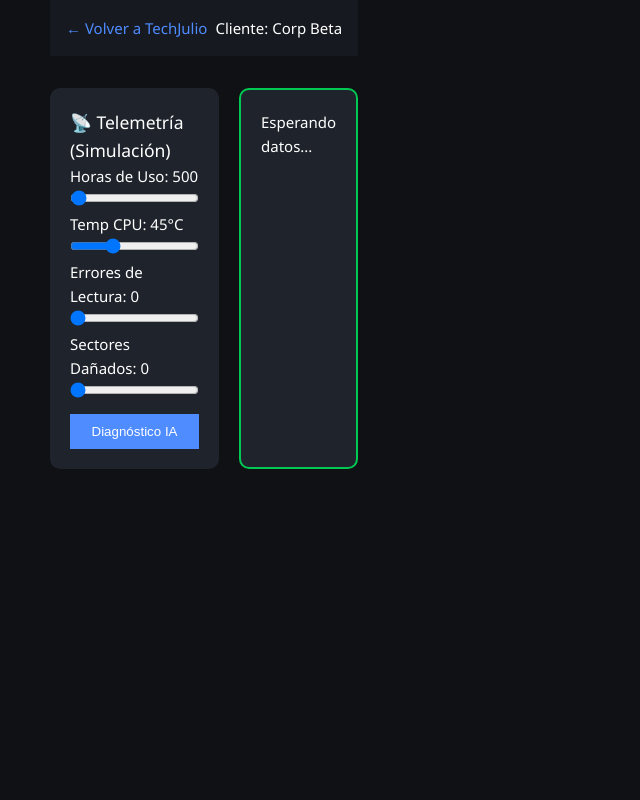
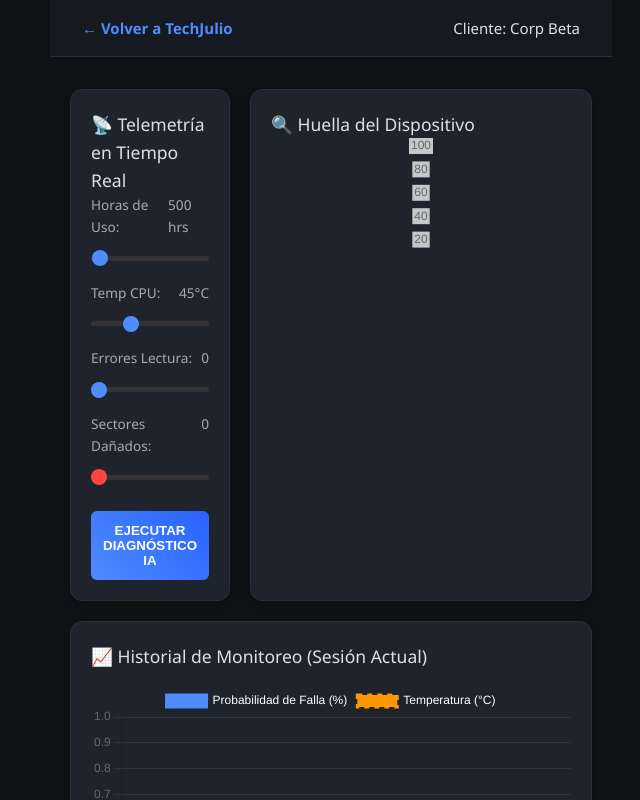
Before and after one commit to Jumicode/proyecto-simulacion-web, a Vue app: page / in a window 1280 px wide. Both pictures are taken after a click on the button "Acceso Clientes". Shown: the top 800 px of the page, without its empty margins (14-654 px from the left). Built offline with nearby package versions, Linux system fonts and the light colour scheme.

Commit message:
feat: graficos interactivos agregados

```diff
--- a/src/components/DashboardView.vue
+++ b/src/components/DashboardView.vue
@@ -8,83 +8,286 @@
     </header>
 
     <div class="dashboard-container">
+
       <div class="grid-control">
+
         <div class="card control-panel">
-          <h3>📡 Telemetría (Simulación)</h3>
+          <h3>📡 Telemetría en Tiempo Real</h3>
 
-          <label>Horas de Uso: {{ sensores.horas_uso }}</label>
-          <input type="range" v-model.number="sensores.horas_uso" min="0" max="50000" class="slider">
+          <div class="input-group">
+            <label>Horas de Uso: <strong>{{ sensores.horas_uso }} hrs</strong></label>
+            <input type="range" v-model.number="sensores.horas_uso" min="0" max="50000" class="slider">
+          </div>
 
-          <label>Temp CPU: {{ sensores.temperatura }}°C</label>
-          <input type="range" v-model.number="sensores.temperatura" min="20" max="100" class="slider">
+          <div class="input-group">
+            <label>Temp CPU: <strong>{{ sensores.temperatura }}°C</strong></label>
+            <input type="range" v-model.number="sensores.temperatura" min="20" max="100" class="slider">
+          </div>
 
-          <label>Errores de Lectura: {{ sensores.errores_lectura }}</label>
-          <input type="range" v-model.number="sensores.errores_lectura" min="0" max="100" class="slider">
+          <div class="input-group">
+            <label>Errores Lectura: <strong>{{ sensores.errores_lectura }}</strong></label>
+            <input type="range" v-model.number="sensores.errores_lectura" min="0" max="100" class="slider">
+          </div>
 
-              <label>Sectores Dañados: {{ sensores.sectores_dañados }}</label>
-            <input type="range" v-model.number="sensores.sectores_dañados" min="0" max="100" class="slider">
+          <div class="input-group">
+            <label>Sectores Dañados: <strong>{{ sensores.sectores_dañados }}</strong></label>
+            <input type="range" v-model.number="sensores.sectores_dañados" min="0" max="50" class="slider critical-slider">
+          </div>
 
           <button @click="analizarEstado" class="btn-analyze" :disabled="loading">
-            {{ loading ? 'Procesando...' : 'Diagnóstico IA' }}
+            {{ loading ? 'Procesando Tensor...' : 'EJECUTAR DIAGNÓSTICO IA' }}
           </button>
         </div>
 
-        <div class="card result-panel" :class="claseEstado">
-          <div v-if="resultado">
-            <h2>{{ (resultado.probabilidad_falla * 100).toFixed(1) }}%</h2>
-            <div class="status-badge">{{ resultado.estado }}</div>
-            <p>{{ resultado.accion }}</p>
+        <div class="card chart-panel">
+          <h3>🔍 Huella del Dispositivo</h3>
+          <div class="chart-container-radar">
+            <Radar v-if="radarData.labels" :data="radarData" :options="radarOptions" />
+            <p v-else class="waiting-text">Ejecuta un diagnóstico para ver la huella.</p>
           </div>
-          <div v-else>Esperando datos...</div>
         </div>
       </div>
+
+      <div class="history-section card">
+        <div class="history-header">
+          <h3>📈 Historial de Monitoreo (Sesión Actual)</h3>
+          <div v-if="resultado" :class="['badge-large', claseEstado]">
+            Riesgo Actual: {{ (resultado.probabilidad_falla * 100).toFixed(1) }}%
+          </div>
+        </div>
+
+        <div class="chart-container-line">
+          <Line :data="historyData" :options="lineOptions" />
+        </div>
+      </div>
+
     </div>
   </div>
 </template>
 
 <script setup>
 import { ref, computed } from 'vue';
+import {
+  Chart as ChartJS,
+  RadialLinearScale,
+  PointElement,
+  LineElement,
+  Filler,
+  Tooltip,
+  Legend,
+  CategoryScale,
+  LinearScale,
+  Title
+} from 'chart.js';
+import { Radar, Line } from 'vue-chartjs';
+
+ChartJS.register(
+  RadialLinearScale, PointElement, LineElement, Filler, Tooltip, Legend,
+  CategoryScale, LinearScale, Title
+);
+
 const emit = defineEmits(['navegar']);
 
-// --- LÓGICA DE NEGOCIO Y API ---
+// --- ESTADO ---
 const loading = ref(false);
 const resultado = ref(null);
-const sensores = ref({ horas_uso: 500, temperatura: 45, errores_lectura: 0, sectores_dañados: 0 });
+const checkCount = ref(0);
 
+// Inputs de sensores (Estos SÍ deben ser reactivos para los sliders)
+const sensores = ref({
+  horas_uso: 500,
+  temperatura: 45,
+  errores_lectura: 0,
+  sectores_dañados: 0
+});
+
+// --- SOLUCIÓN: ARRAYS NATIVOS (SIN REACTIVIDAD) ---
+// Al quitar 'ref', Vue deja de vigilar cada push dentro de estos arrays.
+// Esto elimina la recursión infinita.
+const rawLabels = [];
+const rawProb = [];
+const rawTemp = [];
+
+// --- CONFIGURACIÓN DEL GRÁFICO ---
+// Usamos un ref para el objeto de datos COMPLETO.
+// Chart.js solo reaccionará cuando reemplacemos este objeto entero.
+const historyData = ref({
+  labels: [],
+  datasets: [
+    {
+      label: 'Probabilidad de Falla (%)',
+      backgroundColor: '#4e8cff',
+      borderColor: '#4e8cff',
+      data: [],
+      tension: 0.4
+    },
+    {
+      label: 'Temperatura (°C)',
+      backgroundColor: '#ff9800',
+      borderColor: '#ff9800',
+      data: [],
+      borderDash: [5, 5]
+    }
+  ]
+});
+
+// Radar Data (Ref simple)
+const radarData = ref({ labels: [], datasets: [] });
+
+const lineOptions = {
+  responsive: true,
+  maintainAspectRatio: false,
+  animation: false, // Desactivar animación evita conflictos en actualizaciones rápidas
+  scales: {
+    y: { beginAtZero: true, grid: { color: '#333' } },
+    x: { grid: { color: '#333' } }
+  },
+  plugins: { legend: { labels: { color: 'white' } } }
+};
+
+const radarOptions = {
+  responsive: true,
+  maintainAspectRatio: false,
+  scales: {
+    r: {
+      angleLines: { color: '#444' },
+      grid: { color: '#333' },
+      pointLabels: { color: 'white', font: { size: 12 } },
+      suggestedMin: 0,
+      suggestedMax: 100
+    }
+  },
+  plugins: { legend: { display: false } }
+};
+
+// --- LÓGICA DE NEGOCIO ---
 const analizarEstado = async () => {
   loading.value = true;
+  checkCount.value++;
+
   try {
     const response = await fetch('http://127.0.0.1:8000/predict', {
       method: 'POST',
       headers: { 'Content-Type': 'application/json' },
       body: JSON.stringify(sensores.value)
     });
+
     if (!response.ok) throw new Error("API Error");
     resultado.value = await response.json();
+
   } catch (error) {
-    // Fallback Simulación Local
-    const prob = (sensores.value.horas_uso/50000 * 0.4) + (sensores.value.temperatura/100 * 0.3);
+    const prob = (sensores.value.horas_uso/50000 * 0.4) +
+                 (sensores.value.temperatura/100 * 0.3) +
+                 (sensores.value.sectores_dañados/20 * 0.8);
+    const finalProb = Math.min(prob, 1.0);
+
     resultado.value = {
-      probabilidad_falla: prob,
-      estado: prob > 0.5 ? "CRITICO" : "OPERATIVO",
-      accion: prob > 0.5 ? "Reemplazo" : "Ninguna"
+      probabilidad_falla: finalProb,
+      estado: finalProb > 0.5 ? "CRITICO" : "OPERATIVO",
+      accion: finalProb > 0.5 ? "Reemplazo" : "Ninguna"
     };
   } finally {
     loading.value = false;
+    actualizarGraficos();
   }
 };
 
-const claseEstado = computed(() => resultado.value?.estado === 'CRITICO' ? 'risk-critical' : 'risk-safe');
+const actualizarGraficos = () => {
+  const probPercent = (resultado.value.probabilidad_falla * 100).toFixed(1);
+
+  // 1. Modificamos los arrays NATIVOS (Vue no se entera, no hay error)
+  rawLabels.push(`Check #${checkCount.value}`);
+  rawProb.push(probPercent);
+  rawTemp.push(sensores.value.temperatura);
+
+  // Limitar historial a 10
+  if(rawLabels.length > 10) {
+    rawLabels.shift();
+    rawProb.shift();
+    rawTemp.shift();
+  }
+
+  // 2. SOLUCIÓN FINAL: Reemplazamos el objeto del gráfico ENTERO.
+  // Usamos el operador Spread [...] para crear COPIAS de los arrays.
+  // Así Chart.js recibe datos frescos y Vue detecta el cambio en 'historyData'.
+  historyData.value = {
+    labels: [...rawLabels],
+    datasets: [
+      {
+        label: 'Probabilidad de Falla (%)',
+        backgroundColor: '#4e8cff',
+        borderColor: '#4e8cff',
+        data: [...rawProb], // Copia
+        tension: 0.4
+      },
+      {
+        label: 'Temperatura (°C)',
+        backgroundColor: '#ff9800',
+        borderColor: '#ff9800',
+        data: [...rawTemp], // Copia
+        borderDash: [5, 5]
+      }
+    ]
+  };
+
+  // Actualizar Radar
+  radarData.value = {
+    labels: ['Uso', 'Temp', 'Errores I/O', 'Sectores'],
+    datasets: [{
+      label: 'Estrés',
+      backgroundColor: 'rgba(78, 140, 255, 0.2)',
+      borderColor: '#4e8cff',
+      pointBackgroundColor: '#fff',
+      data: [
+        (sensores.value.horas_uso / 50000) * 100,
+        sensores.value.temperatura,
+        sensores.value.errores_lectura,
+        (sensores.value.sectores_dañados / 50) * 100
+      ]
+    }]
+  };
+};
+
+const claseEstado = computed(() =>
+  resultado.value?.estado === 'CRITICO' ? 'risk-critical' : 'risk-safe'
+);
 </script>
 
 <style scoped>
-/* CSS Específico del Dashboard */
-.dashboard-wrapper { background: #0f1115; min-height: 100vh; color: white; }
-.dash-header { padding: 1rem; background: #161920; display: flex; justify-content: space-between; }
-.logo-small { cursor: pointer; color: #4e8cff; }
-.dashboard-container { max-width: 800px; margin: 2rem auto; }
-.grid-control { display: grid; grid-template-columns: 1fr 1fr; gap: 20px; }
-.card { background: #1f232b; padding: 20px; border-radius: 10px; }
-.btn-analyze { width: 100%; padding: 10px; margin-top: 10px; background: #4e8cff; color: white; border: none; cursor: pointer; }
-.risk-critical { border: 2px solid #ff4444; } .risk-safe { border: 2px solid #00c853; }
+/* Estilos Base Dark Mode */
+.dashboard-wrapper { background: #0f1115; min-height: 100vh; color: #e0e0e0; font-family: 'Segoe UI', sans-serif; }
+.dash-header { padding: 1rem 2rem; background: #161920; display: flex; justify-content: space-between; border-bottom: 1px solid #2a2e35; align-items: center; }
+.logo-small { cursor: pointer; color: #4e8cff; font-weight: bold; }
+.logo-small:hover { color: #fff; }
+
+.dashboard-container { max-width: 1000px; margin: 2rem auto; padding: 0 20px; }
+
+/* Grid Principal */
+.grid-control { display: grid; grid-template-columns: 1fr 1fr; gap: 20px; margin-bottom: 20px; }
+.card { background: #1f232b; padding: 20px; border-radius: 12px; border: 1px solid #2a2e35; box-shadow: 0 4px 6px rgba(0,0,0,0.2); }
+
+/* Inputs */
+.input-group { margin-bottom: 15px; }
+.input-group label { display: flex; justify-content: space-between; font-size: 0.85rem; color: #aaa; margin-bottom: 5px; }
+.slider { width: 100%; -webkit-appearance: none; background: #333; height: 5px; border-radius: 3px; outline: none; }
+.slider::-webkit-slider-thumb { -webkit-appearance: none; width: 16px; height: 16px; background: #4e8cff; border-radius: 50%; cursor: pointer; transition: 0.2s; }
+.slider:hover::-webkit-slider-thumb { transform: scale(1.2); }
+.critical-slider::-webkit-slider-thumb { background: #ff4444; }
+
+.btn-analyze { width: 100%; padding: 12px; margin-top: 10px; background: linear-gradient(45deg, #4e8cff, #2962ff); color: white; border: none; border-radius: 6px; font-weight: bold; cursor: pointer; transition: 0.3s; }
+.btn-analyze:hover { filter: brightness(1.2); transform: translateY(-1px); }
+.btn-analyze:disabled { opacity: 0.6; cursor: wait; }
+
+/* Gráficos */
+.chart-container-radar { position: relative; height: 250px; display: flex; align-items: center; justify-content: center; }
+.chart-container-line { position: relative; height: 300px; width: 100%; }
+.waiting-text { color: #555; font-style: italic; }
+
+.history-section { margin-top: 20px; }
+.history-header { display: flex; justify-content: space-between; align-items: center; margin-bottom: 15px; }
+
+/* Badges de Estado */
+.badge-large { padding: 5px 15px; border-radius: 6px; font-weight: bold; color: white; }
+.risk-critical { background-color: rgba(255, 68, 68, 0.2); border: 1px solid #ff4444; color: #ff4444; }
+.risk-safe { background-color: rgba(0, 200, 83, 0.2); border: 1px solid #00c853; color: #00c853; }
 </style>
```
